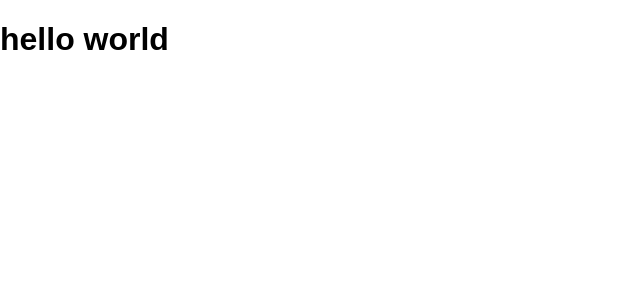
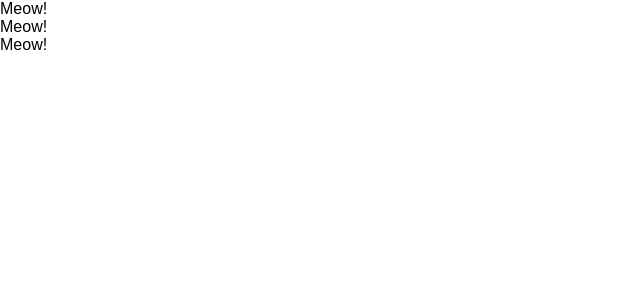
Before and after one commit to tatujiro/udemy-react-redux-crud-application, a React (Create React App) app: page / in a window 1280 px wide. Shown: the top 300 px of the page, without its empty margins (0-640 px from the left). Built offline with nearby package versions, Linux system fonts and the light colour scheme.

Commit message:
create class component and functional component

```diff
--- a/src/App.js
+++ b/src/App.js
@@ -1,9 +1,51 @@
 import React, { Component } from 'react';
 
-class App extends Component {
-  render() {
-    return<div><h1>hello world</h1></div>
-  }
+// class App extends Component {
+//   render() {
+//     return<div><h1>hello world</h1></div>
+//   }
+// }
+// class App extends Component {
+// render(){
+//   return React.createElement(
+//      "h1",
+//      null,
+//      "hello world!"
+//   );
+// }
+// }
+// class App extends Component {
+//   render(){
+//    return(
+//      <React.Fragment>
+//      <label>far</label>
+//      <input type="text" onClick={()=>{console.log("hello ! clicked")}}/> ;
+//      </React.Fragment>
+//    )
+// }
+// }
+
+class App extends Component{
+  render(){
+  return(
+    <React.Fragment>
+      <Cat />
+      <Cat />
+      <Cat />
+  </React.Fragment>
+  )
 }
-
+}
+// const App = () => {
+//   return(
+//     <div>
+//       <Cat />
+//       <Cat />
+//       <Cat />
+//   </div>
+//   )
+// }
+const Cat = () => {
+  return <div>Meow!</div>
+}
 export default App;
```
